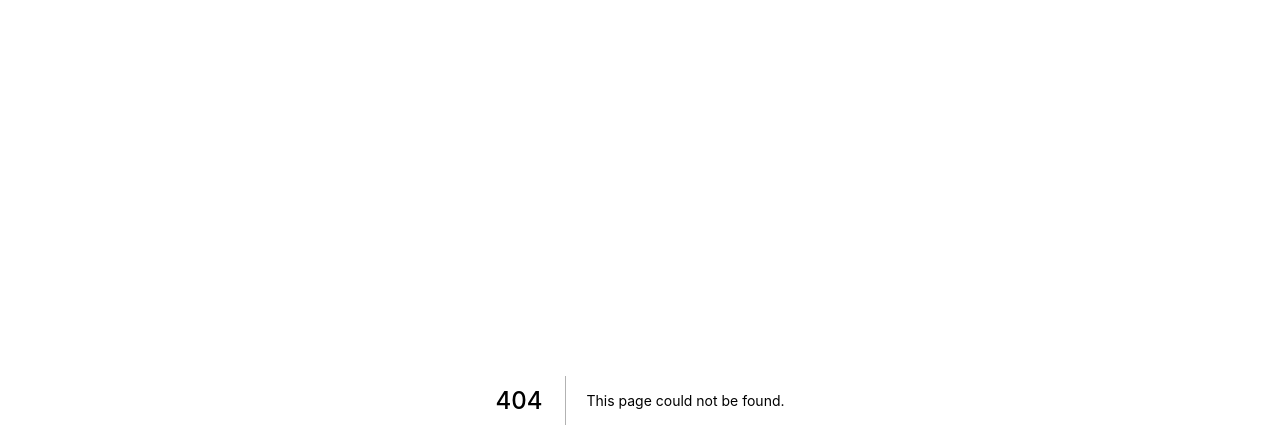
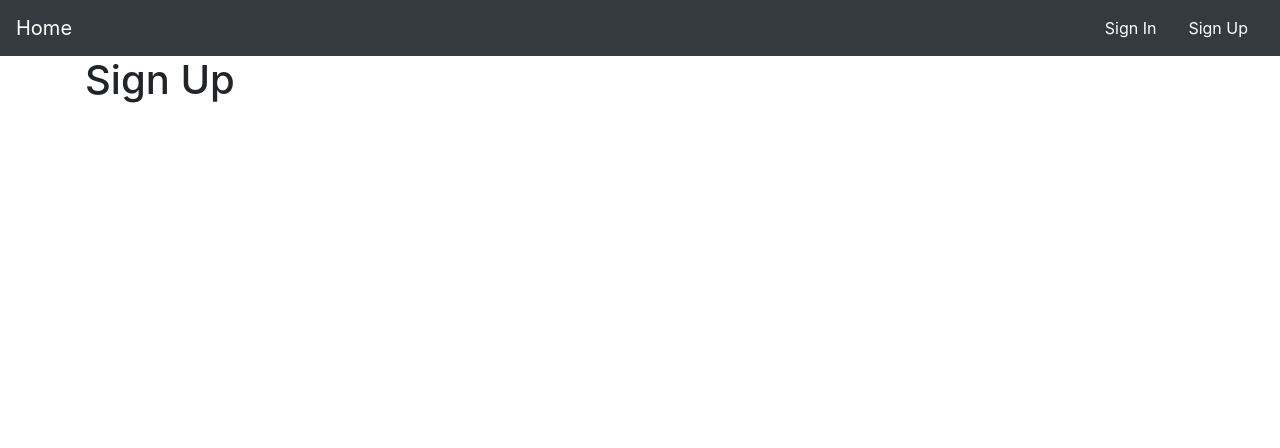
Before and after one commit to mohitdhimanskt/CarRenting-project, a Next.js app in the folder frontend/: page /register in a window 1280 px wide. Before the commit this address had no page. Shown: the top 448 px of the page. Built offline with nearby package versions, Linux system fonts and the light colour scheme.

Commit message:
Add to register page

```diff
--- a/frontend/pages/app.js
+++ b/frontend/pages/_app.js
@@ -1,7 +1,7 @@
 import React from "react";
 import App from "next/app";
 import Head from "next/head";
-
+import Layout from "../components/Layout";
 export default class MyApp extends App {
   render() {
     const { Component, pageProps } = this.props;
@@ -15,8 +15,9 @@ export default class MyApp extends App {
             crossOrigin="anonymous"
           />
         </Head>
-
-        <Component {...pageProps} />
+        <Layout>
+          <Component {...pageProps} />
+        </Layout>
       </>
     );
   }
--- /dev/null
+++ b/frontend/pages/register.js
@@ -0,0 +1,3 @@
+export default () => {
+    return <h1>Sign Up</h1>;
+  };
```
Also changed, not shown: frontend/pages/login.js (added).
